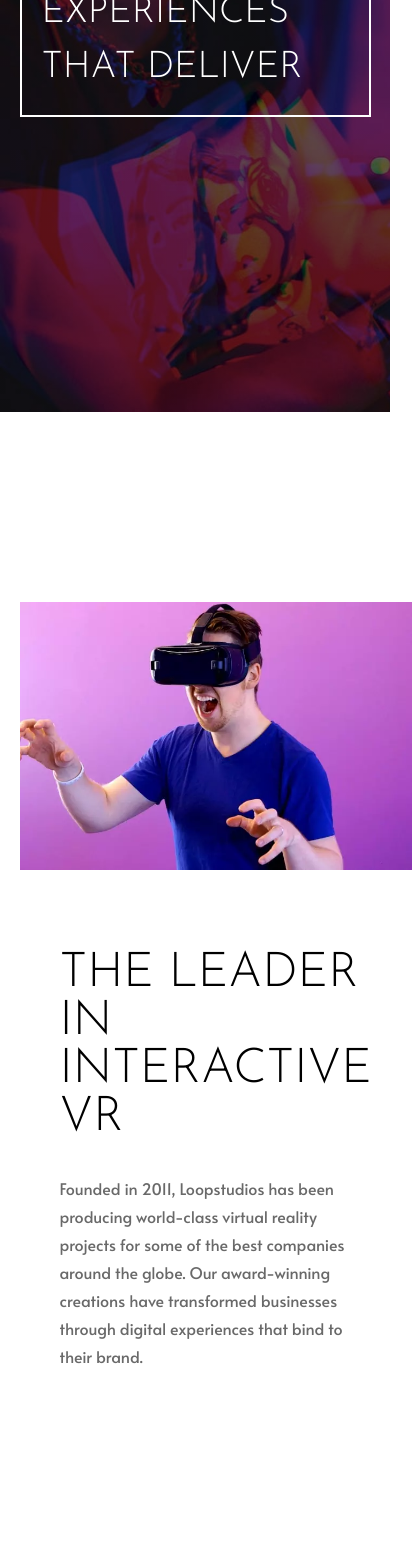
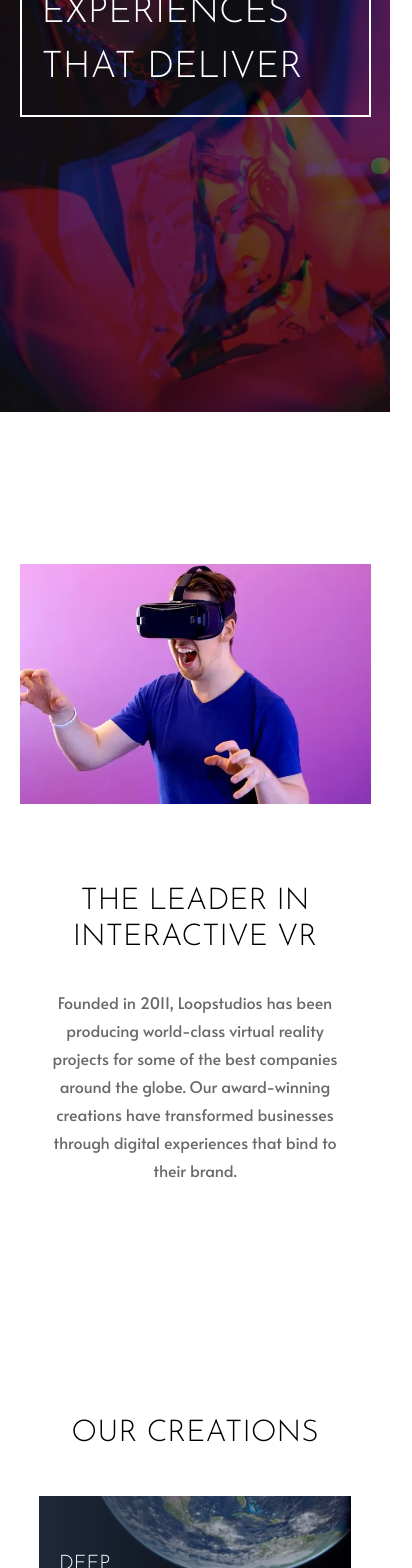
Before and after one commit to arrizkyhp/fm-loopstudios-landing-page, a React (Create React App) app: page / in a window 390 px wide. Shown: the part 432-2000 px from the top of the page, 412 px wide, since content can reach past the window. Built offline with nearby package versions, Linux system fonts and the light colour scheme.

Commit message:
update mobile view & add react-responsive

```diff
--- a/package.json
+++ b/package.json
@@ -8,6 +8,7 @@
     "@testing-library/user-event": "^13.5.0",
     "react": "^18.0.0",
     "react-dom": "^18.0.0",
+    "react-responsive": "^9.0.0-beta.6",
     "react-router-dom": "^6.3.0",
     "react-scripts": "5.0.1",
     "web-vitals": "^2.1.4"
--- a/src/components/Card.jsx
+++ b/src/components/Card.jsx
@@ -1,18 +1,33 @@
 import React from 'react'
 import Image from './Image'
+import { useMediaQuery } from 'react-responsive'
 
 const Card = ({ title, image}) => {
+  const imageDesktop = image.desktop
+  const imageMobile = image.mobile
+
+  const isBigScreen = useMediaQuery({ query: '(min-width: 768px)' })
+  const isMobile = useMediaQuery({ query: '(max-width: 767px)' })
 
   return (
     <div className='relative w-full'>
-      <Image
-        src={image.webp.url}
-        type={image.webp.type}
-        fallback={image.jpg.url}
-        alt={image.jpg.alt}
-      />
-      <a className="absolute w-full h-full leading-10 py-8 px-10 bottom-0 flex items-end text-white hover:text-black text-4xl bg-gradient-to-t from-slate-800 hover:from-transparent to-transparent hover:bg-gradient- hover:bg-slate-300/[.7] uppercase font-josefin-sans" href='#card'>
-        <span className='max-w-[200px]'>{title}</span>
+      {/* Big Screen Image */}
+      {isBigScreen && <Image
+        src={imageDesktop.webp.url}
+        type={imageDesktop.webp.type}
+        fallback={imageDesktop.jpg.url}
+        alt={imageDesktop.jpg.alt}
+      />}
+      {/* Mobile Image */}
+      {isMobile && <Image
+        src={imageMobile.webp.url}
+        type={imageMobile.webp.type}
+        fallback={imageMobile.jpg.url}
+        alt={imageMobile.jpg.alt}
+      />}
+
+      <a className="absolute w-full h-full leading-5 md:leading-10 py-4 md:py-8 px-5 md:px-10 bottom-0 flex items-end text-white hover:text-black text-xl md:text-4xl bg-gradient-to-r md:bg-gradient-to-t from-slate-800 hover:from-transparent to-transparent hover:bg-gradient- hover:bg-slate-300/[.7] uppercase font-josefin-sans" href='#card'>
+        <span className='max-w-[120px] md:max-w-[200px]'>{title}</span>
       </a>
     </div>
   )
--- a/src/components/Cards.jsx
+++ b/src/components/Cards.jsx
@@ -5,7 +5,7 @@ const Cards = (props) => {
   const items = props.items
   const className = [props.className]
   return (
-    <div className={`cards grid grid-cols-1 md:grid-cols-4 gap-8 ${className.join(" ")}`}>
+    <div className={`cards grid grid-cols-1 md:grid-cols-4 gap-6 md:gap-8 ${className.join(" ")}`}>
             {items.map((item) => {
               return <Card key={item.id} image={item.image} title={item.title}/>
             })}
--- a/src/json/data.json
+++ b/src/json/data.json
@@ -35,6 +35,7 @@
         "subheading": "The leader in interactive VR",
         "supportCopy": "Founded in 2011, Loopstudios has been producing world-class virtual reality projects for some of the best companies around the globe. Our award-winning creations have transformed businesses through digital experiences that bind to their brand.",
         "image": {
+           "desktop": {
                 "jpg": {
                     "url": "/images/jpg/desktop/image-interactive.jpg",
                     "alt": "man using virtual reality"
@@ -42,6 +43,17 @@
                 "webp": {
                     "url": "/images/webp/desktop/image-interactive.webp",
                     "type": "image/webp"
+                }
+           },
+           "mobile": {
+                "jpg": {
+                    "url": "/images/jpg/mobile/image-interactive.jpg",
+                    "alt": "man using virtual reality"
+                },
+                "webp": {
+                    "url": "/images/webp/mobile/image-interactive.webp",
+                    "type": "image/webp"
+                }
            }
         }
     },
@@ -52,6 +64,7 @@
                 "id": "creations001",
                 "title": "Deep earth",
                 "image": {
+                    "desktop": {
                         "jpg": {
                             "url": "/images/jpg/desktop/image-deep-earth.jpg",
                             "alt": "earth"
@@ -60,12 +73,24 @@
                             "url": "/images/webp/desktop/image-deep-earth.webp",
                             "type": "image/webp"
                         }
+                    },
+                    "mobile": {
+                        "jpg": {
+                            "url": "/images/jpg/mobile/image-deep-earth.jpg",
+                            "alt": "earth"
+                        },
+                        "webp": {
+                            "url": "/images/webp/mobile/image-deep-earth.webp",
+                            "type": "image/webp"
+                        }
+                    }
                 }
             },
             {
                 "id": "creations002",
                 "title": "Night arcade",
                 "image": {
+                    "desktop": {
                         "jpg": {
                             "url": "/images/jpg/desktop/image-night-arcade.jpg",
                             "alt": "night arcade"
@@ -74,12 +99,24 @@
                             "url": "/images/webp/desktop/image-night-arcade.webp",
                             "type": "image/webp"
                         }
+                    },
+                    "mobile": {
+                        "jpg": {
+                            "url": "/images/jpg/mobile/image-night-arcade.jpg",
+                            "alt": "night arcade"
+                        },
+                        "webp": {
+                            "url": "/images/webp/mobile/image-night-arcade.webp",
+                            "type": "image/webp"
+                        }
+                    }
                 }
             },
             {
                 "id": "creations003",
                 "title": "Soccer team VR",
                 "image": {
+                    "desktop": {
                         "jpg": {
                             "url": "/images/jpg/desktop/image-soccer-team.jpg",
                             "alt": "soccer player"
@@ -88,12 +125,24 @@
                             "url": "/images/webp/desktop/image-soccer-team.webp",
                             "type": "image/webp"
                         }
+                    },
+                    "mobile": {
+                        "jpg": {
+                            "url": "/images/jpg/mobile/image-soccer-team.jpg",
+                            "alt": "soccer player"
+                        },
+                        "webp": {
+                            "url": "/images/webp/mobile/image-soccer-team.webp",
+                            "type": "image/webp"
+                        }
+                    }
                 }
             },
             {
                 "id": "creations004",
                 "title": "The grid",
                 "image": {
+                    "desktop": {
                         "jpg": {
                             "url": "/images/jpg/desktop/image-grid.jpg",
                             "alt": "front car"
@@ -102,12 +151,24 @@
                             "url": "/images/webp/desktop/image-grid.webp",
                             "type": "image/webp"
                         }
+                    },
+                    "mobile": {
+                        "jpg": {
+                            "url": "/images/jpg/mobile/image-grid.jpg",
+                            "alt": "front car"
+                        },
+                        "webp": {
+                            "url": "/images/webp/mobile/image-grid.webp",
+                            "type": "image/webp"
+                        }
+                    }
                 }
             },
             {
                 "id": "creations005",
                 "title": "From up above VR",
                 "image": {
+                    "desktop": {
                         "jpg": {
                             "url": "/images/jpg/desktop/image-from-above.jpg",
                             "alt": "road from above"
@@ -116,12 +177,24 @@
                             "url": "/images/webp/desktop/image-from-above.webp",
                             "type": "image/webp"
                         }
+                    },
+                    "mobile": {
+                        "jpg": {
+                            "url": "/images/jpg/mobile/image-from-above.jpg",
+                            "alt": "road from above"
+                        },
+                        "webp": {
+                            "url": "/images/webp/mobile/image-from-above.webp",
+                            "type": "image/webp"
+                        }
+                    }
                 }
             },
             {
                 "id": "creations006",
                 "title": "Pocket borealis",
                 "image": {
+                    "desktop": {
                         "jpg": {
                             "url": "/images/jpg/desktop/image-pocket-borealis.jpg",
                             "alt": "aurora borealis"
@@ -130,12 +203,24 @@
                             "url": "/images/webp/desktop/image-pocket-borealis.webp",
                             "type": "image/webp"
                         }
+                    },
+                    "mobile": {
+                        "jpg": {
+                            "url": "/images/jpg/mobile/image-pocket-borealis.jpg",
+                            "alt": "aurora borealis"
+                        },
+                        "webp": {
+                            "url": "/images/webp/mobile/image-pocket-borealis.webp",
+                            "type": "image/webp"
+                        }
+                    }
                 }
             },
             {
                 "id": "creations007",
                 "title": "The curiosity",
                 "image": {
+                    "desktop": {
                         "jpg": {
                             "url": "/images/jpg/desktop/image-curiosity.jpg",
                             "alt": "robot"
@@ -144,12 +229,24 @@
                             "url": "/images/webp/desktop/image-curiosity.webp",
                             "type": "image/webp"
                         }
+                    },
+                    "mobile": {
+                        "jpg": {
+                            "url": "/images/jpg/mobile/image-curiosity.jpg",
+                            "alt": "robot"
+                        },
+                        "webp": {
+                            "url": "/images/webp/mobile/image-curiosity.webp",
+                            "type": "image/webp"
+                        }
+                    }
                 }
             },
             {
                 "id": "creations008",
                 "title": "Make it fisheye",
                 "image": {
+                    "desktop": {
                         "jpg": {
                             "url": "/images/jpg/desktop/image-fisheye.jpg",
                             "alt": "fisheye"
@@ -157,6 +254,17 @@
                         "webp": {
                             "url": "/images/webp/desktop/image-fisheye.webp",
                             "type": "image/webp"
+                        }
+                    },
+                    "mobile": {
+                        "jpg": {
+                            "url": "/images/jpg/mobile/image-fisheye.jpg",
+                            "alt": "fisheye"
+                        },
+                        "webp": {
+                            "url": "/images/webp/mobile/image-fisheye.webp",
+                            "type": "image/webp"
+                        }
                     }
                 }
             }
--- a/src/layout/Creations.jsx
+++ b/src/layout/Creations.jsx
@@ -8,9 +8,9 @@ const Creations = () => {
   const dataItem = data.creations.items
 
   return (
-    <section className='w-full h-full mb-50 grid grid-cols-1 md:grid-cols-2 gap-y-20'>
+    <section className='w-full h-full mb-50 grid grid-cols-1 md:grid-cols-2 gap-y-11 md:gap-y-20'>
       <h1 className='text-3xl justify-self-center md:justify-self-start md:text-5xl uppercase font-josefin-sans'>{data.creations.title}</h1>
-      <Button className="justify-self-center md:justify-self-end row-start-3 md:row-span-1 py-3" isButton>See all</Button>
+      <Button className="justify-self-center md:justify-self-end row-start-3 md:row-span-1 py-2 md:py-3" isButton>See all</Button>
       <Cards className="col-span-full" items={dataItem}/>
     </section>
   )
--- a/src/layout/Interactive.jsx
+++ b/src/layout/Interactive.jsx
@@ -1,22 +1,34 @@
 import { useContext } from 'react'
+import { useMediaQuery } from 'react-responsive'
 import DataContext from 'context/data/DataContext'
 import Image from 'components/Image'
 
 const Interactive = () => {
   const { data } = useContext(DataContext)
   const dataInteractive = data.interactive
-  const dataImage = dataInteractive.image
+
+  const dataImageDesktop = dataInteractive.image.desktop
+  const dataImageMobile = dataInteractive.image.mobile
+
+  const isBigScreen = useMediaQuery({ query: '(min-width: 768px)' })
+  const isMobile = useMediaQuery({ query: '(max-width: 767px)' })
   return (
     <section className='grid md:flex md:flex-col relative'>
-        <Image
-          src={dataImage.webp.url}
-          type={dataImage.webp.type}
-          fallback={dataImage.jpg.url}
-          alt={dataImage.jpg.alt}
-        />
-        <div className="flex  flex-col gap-8 bg-white px-10 md:px-20 py-20 relative md:absolute md:w-[640px] md:-right-[460px] md:-bottom-[90px]">
-            <h1 className='text-black uppercase text-5xl font-josefin-sans'>{dataInteractive.subheading}</h1>
-            <p className='text-very-dark-gray font-alata leading-7'>{dataInteractive.supportCopy}</p>
+        {isBigScreen && <Image
+          src={dataImageDesktop.webp.url}
+          type={dataImageDesktop.webp.type}
+          fallback={dataImageDesktop.jpg.url}
+          alt={dataImageDesktop.jpg.alt}
+        />}
+        {isMobile && <Image
+          src={dataImageMobile.webp.url}
+          type={dataImageMobile.webp.type}
+          fallback={dataImageMobile.jpg.url}
+          alt={dataImageMobile.jpg.alt}
+        />}
+        <div className="flex  flex-col gap-8 bg-white px-8 md:px-20 py-20 relative md:absolute md:w-[640px] md:-right-[460px] md:-bottom-[90px]">
+            <h1 className='text-black uppercase text-3xl text-center md:text-left md:text-5xl font-josefin-sans'>{dataInteractive.subheading}</h1>
+            <p className='text-very-dark-gray text-center md:text-left font-alata leading-7'>{dataInteractive.supportCopy}</p>
         </div>
     </section>
   )
--- a/src/pages/Home.jsx
+++ b/src/pages/Home.jsx
@@ -8,13 +8,13 @@ import React from 'react'
 const Home = () => {
   return (
     <>
-        <div className="flex flex-col items-center bg-hero-gradient-mobile md:bg-hero-gradient-desktop h-[100vh] md:h-[80vh] bg-no-repeat w-full bg-cover mb-48">
+        <div className="flex flex-col items-center bg-hero-gradient-mobile md:bg-hero-gradient-desktop h-[100vh] md:h-[80vh] bg-no-repeat w-full bg-cover mb-20 md:mb-48">
             <div className='container max-w-[90vw] md:max-w-[80vw] mx-auto h-[90.5%]'>
                 <NavBar />
                 <Hero />
             </div>
         </div>
-        <div className="flex items-center container max-w-[90vw] md:max-w-[80vw] h-[100vh] md:h-[50vh] mx-auto mb-52">
+        <div className="flex items-center container max-w-[90vw] md:max-w-[80vw] h-[100vh] md:h-[50vh] mx-auto mb-20 md:mb-52">
             <Interactive />
         </div>
         <div className="flex h-full items-center container max-w-[80vw] mx-auto mb-48">
```
Also changed, not shown: 1 other file (tests, documents, lock files or other folders). Lines whose indentation alone changed are shown as unchanged.
